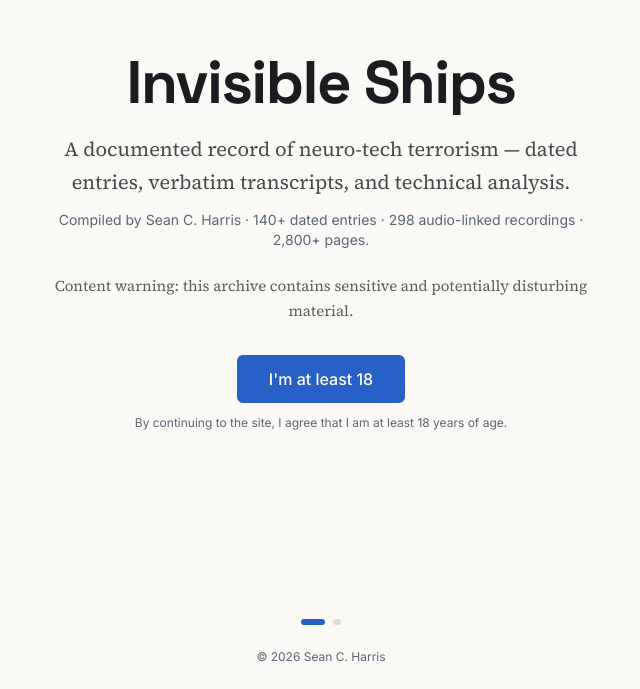
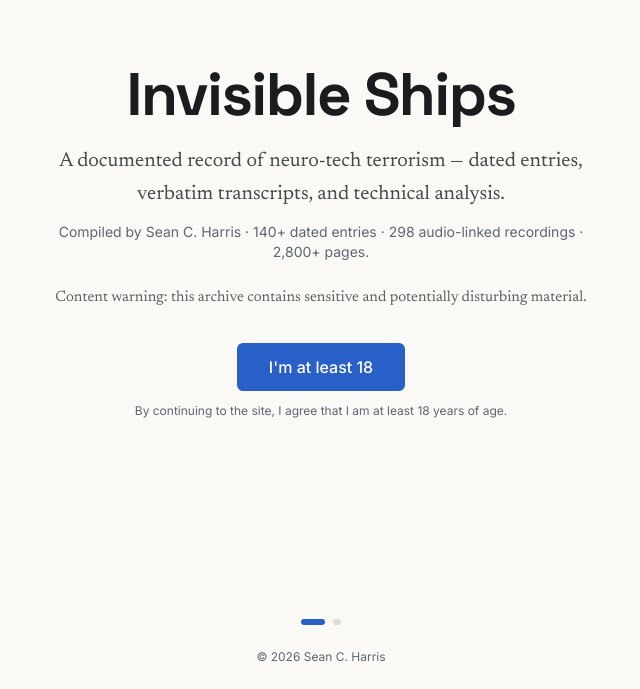
Before and after one commit to growthoutcome-code/v0-invisibleships, a Next.js app: page / in a window 1280 px wide. Shown: the part 111-800 px from the top of the page, without its empty margins (319-959 px from the left). Built offline with nearby package versions, Linux system fonts and the light colour scheme; no server answers.

Commit message:
Typography: switch reading body to Newsreader (Option B2)

```diff
--- a/app/globals.css
+++ b/app/globals.css
@@ -7,7 +7,7 @@
 :root {
   /* Font stacks (loaded via <link> in layout head) */
   --font-display: "Space Grotesk", ui-sans-serif, system-ui, sans-serif;
-  --font-serif: "Source Serif 4", Georgia, "Times New Roman", serif;
+  --font-serif: "Newsreader", Georgia, "Times New Roman", serif;
   --font-sans: "Inter", ui-sans-serif, system-ui, -apple-system, "Segoe UI", Roboto, Helvetica, Arial, sans-serif;
 
   /* Light (default; the pre-paint script may switch to .dark) */
--- a/app/layout.tsx
+++ b/app/layout.tsx
@@ -26,7 +26,7 @@ export default function RootLayout({ children }: { children: React.ReactNode })
         <link rel="preconnect" href="https://fonts.googleapis.com" />
         <link rel="preconnect" href="https://fonts.gstatic.com" crossOrigin="anonymous" />
         <link
-          href="https://fonts.googleapis.com/css2?family=Space+Grotesk:wght@400;500;600;700&family=Source+Serif+4:ital,opsz,wght@0,8..60,400;0,8..60,500;0,8..60,600;0,8..60,700;1,8..60,400;1,8..60,600&family=Inter:wght@400;500;600&display=swap"
+          href="https://fonts.googleapis.com/css2?family=Space+Grotesk:wght@400;500;600;700&family=Newsreader:ital,opsz,wght@0,6..72,400;0,6..72,500;0,6..72,600;0,6..72,700;1,6..72,400;1,6..72,600&family=Inter:wght@400;500;600&display=swap"
           rel="stylesheet"
         />
         <script dangerouslySetInnerHTML={{ __html: themeScript }} />
```
